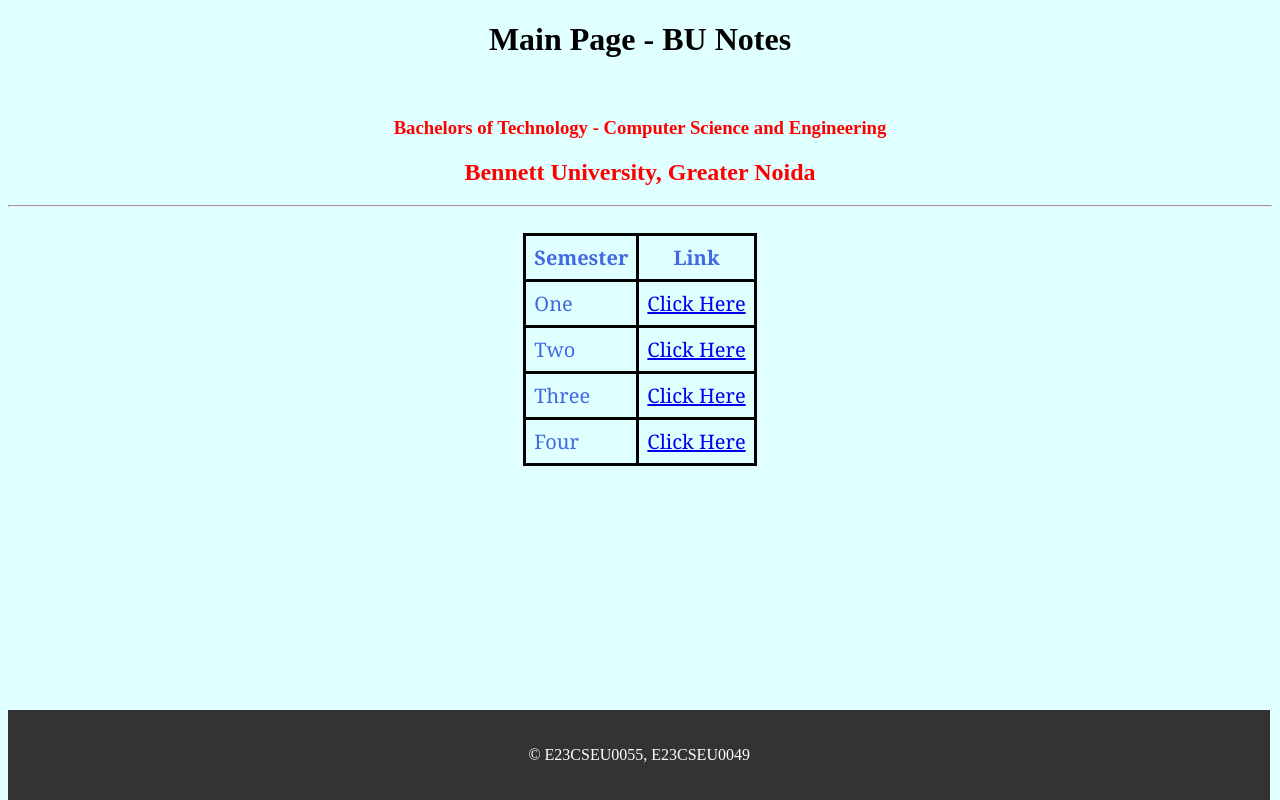
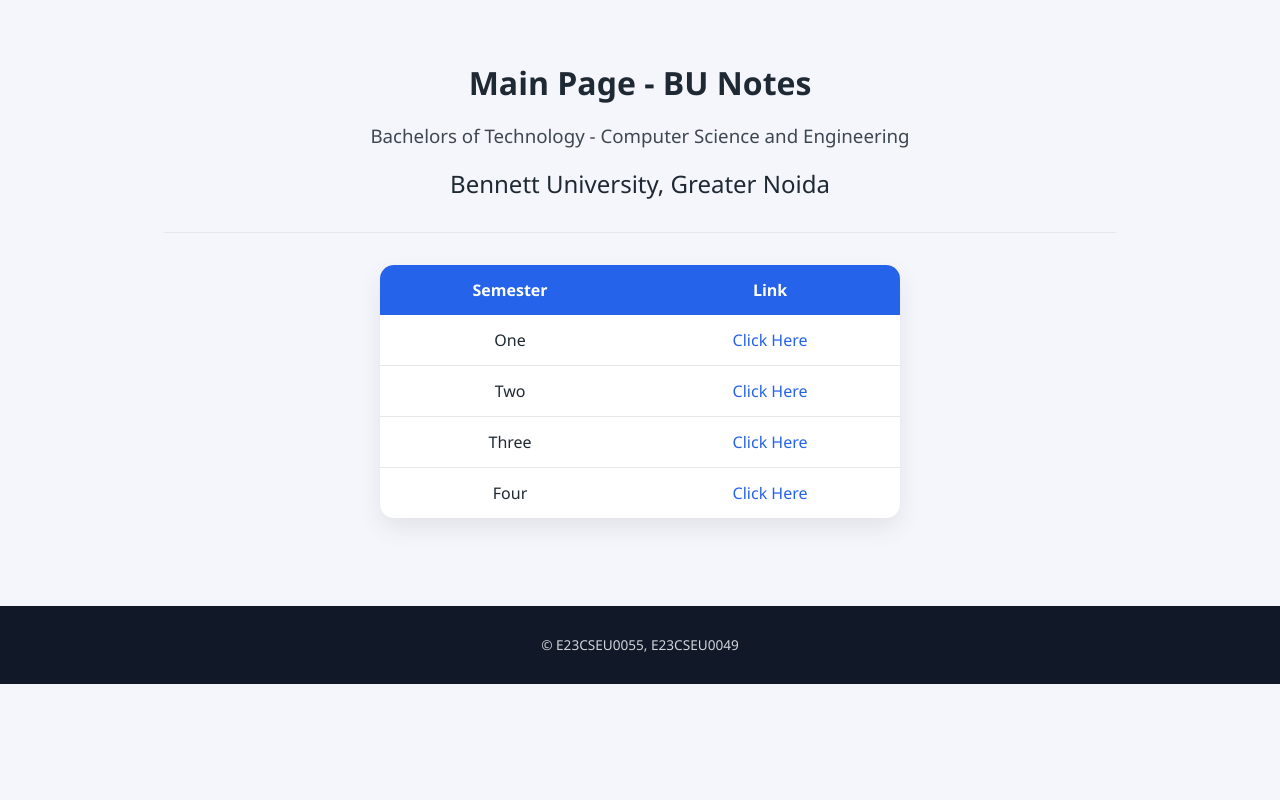
Before and after one commit to GuptajiRocks/bunotes-updated, a Flask app: page / in a window 1280 px wide. Run offline with Flask 3, Linux system fonts and the light colour scheme.

Commit message:
moderinzing UI

```diff
--- a/static/index.css
+++ b/static/index.css
@@ -1,4 +1,4 @@
-body {
+/*body {
     background-color: lightcyan;
 }
 h1 {
@@ -42,4 +42,157 @@ h2 {
 }
 .s4head {
     text-align: center;
+}*/
+
+* {
+    box-sizing: border-box;
+    font-family: "Segoe UI", system-ui, sans-serif;
 }
+
+body {
+    margin: 0;
+    background: #f4f6fb;
+    color: #1f2933;
+}
+
+/* ---------------- PAGE LAYOUT ---------------- */
+
+.page {
+    max-width: 1000px;
+    margin: auto;
+    padding: 2.5rem 1.5rem;
+    text-align: center;
+}
+
+hr {
+    margin: 2rem 0;
+    border: none;
+    height: 1px;
+    background: #e5e7eb;
+}
+
+h1 {
+    margin-bottom: 0.3rem;
+}
+
+h2 {
+    margin-top: 0.3rem;
+    font-weight: 500;
+}
+
+h3 {
+    font-weight: 400;
+    opacity: 0.85;
+}
+
+/* ---------------- LINKS ---------------- */
+
+a {
+    text-decoration: none;
+    color: #2563eb;
+    font-weight: 500;
+}
+
+a:hover {
+    text-decoration: underline;
+}
+
+/* ---------------- HOME PAGE TABLE ---------------- */
+
+.home-table {
+    display: flex;
+    justify-content: center;
+    margin-top: 1.5rem;
+}
+
+.home-table table {
+    width: 100%;
+    max-width: 520px;
+    border-collapse: collapse;
+    background: white;
+    border-radius: 14px;
+    overflow: hidden;
+    box-shadow: 0 10px 25px rgba(0, 0, 0, 0.08);
+}
+
+.home-table th,
+.home-table td {
+    padding: 14px 16px;
+    text-align: center;
+}
+
+.home-table th {
+    background: #2563eb;
+    color: white;
+    font-weight: 600;
+}
+
+.home-table tr:not(:last-child) td {
+    border-bottom: 1px solid #e5e7eb;
+}
+
+.home-table tbody tr:hover {
+    background: #f9fafb;
+}
+
+/* ---------------- SEMESTER PAGE TABLE ---------------- */
+
+.sem-table {
+    display: flex;
+    justify-content: center;
+    margin-top: 1.5rem;
+}
+
+.sem-table table {
+    width: 100%;
+    max-width: 860px;
+    border-collapse: collapse;
+    background: white;
+    border-radius: 14px;
+    overflow: hidden;
+    box-shadow: 0 10px 25px rgba(0, 0, 0, 0.08);
+}
+
+.sem-table th,
+.sem-table td {
+    padding: 14px 18px;
+    text-align: center;
+}
+
+.sem-table th {
+    background: #1e40af;
+    color: white;
+    font-weight: 600;
+}
+
+.sem-table td:nth-child(2) {
+    text-align: left;
+}
+
+.sem-table tr:not(:last-child) td {
+    border-bottom: 1px solid #e5e7eb;
+}
+
+.sem-table tbody tr:hover {
+    background: #f9fafb;
+}
+
+/* ---------------- FOOTER ---------------- */
+
+.site-footer {
+    margin-top: 3rem;
+    padding: 1rem;
+    text-align: center;
+    font-size: 0.85rem;
+    background: #111827;
+    color: #d1d5db;
+}
+
+/* ---------------- MOBILE ---------------- */
+
+@media (max-width: 700px) {
+    .home-table table,
+    .sem-table table {
+        font-size: 0.9rem;
+    }
+}
--- a/templates/index.html
+++ b/templates/index.html
@@ -2,30 +2,39 @@
 <html>
     <head>
         <title>BU Notes</title>
-        <link
-            href="{{ url_for('static', filename='index.css') }}"
-            rel="stylesheet"
-        />
+
         <link
             rel="icon"
             type="image/x-icon"
             href="{{ url_for('static', filename='images/fav.ico') }}"
         />
+
+        <link
+            href="{{ url_for('static', filename='index.css') }}"
+            rel="stylesheet"
+        />
+
+        <meta name="viewport" content="width=device-width, initial-scale=1.0" />
     </head>
+
     <body>
+        <div class="page">
             <h1>Main Page - BU Notes</h1>
-        <br />
             <h3>Bachelors of Technology - Computer Science and Engineering</h3>
             <h2>Bennett University, Greater Noida</h2>
+
             <hr />
-        <br />
-        <div class="maintable">
+
+            <div class="home-table">
                 <table>
+                    <thead>
                         <tr>
                             <th>Semester</th>
                             <th>Link</th>
                         </tr>
+                    </thead>
 
+                    <tbody>
                         <tr>
                             <td>One</td>
                             <td><a href="/semone">Click Here</a></td>
@@ -42,13 +51,15 @@
                             <td>Four</td>
                             <td><a href="/semfour">Click Here</a></td>
                         </tr>
+                    </tbody>
                 </table>
+            </div>
         </div>
 
         <footer class="site-footer">
             <p>&copy; E23CSEU0055, E23CSEU0049</p>
         </footer>
-    </body>
+
         <script>
             window.va =
                 window.va ||
@@ -57,4 +68,5 @@
                 };
         </script>
         <script defer src="/_vercel/insights/script.js"></script>
+    </body>
 </html>
```
Also changed, not shown: templates/foursem/s4lec.html (+93 -5 lines), templates/semfour.html (+37 -15 lines). Lines whose indentation alone changed are shown as unchanged.
